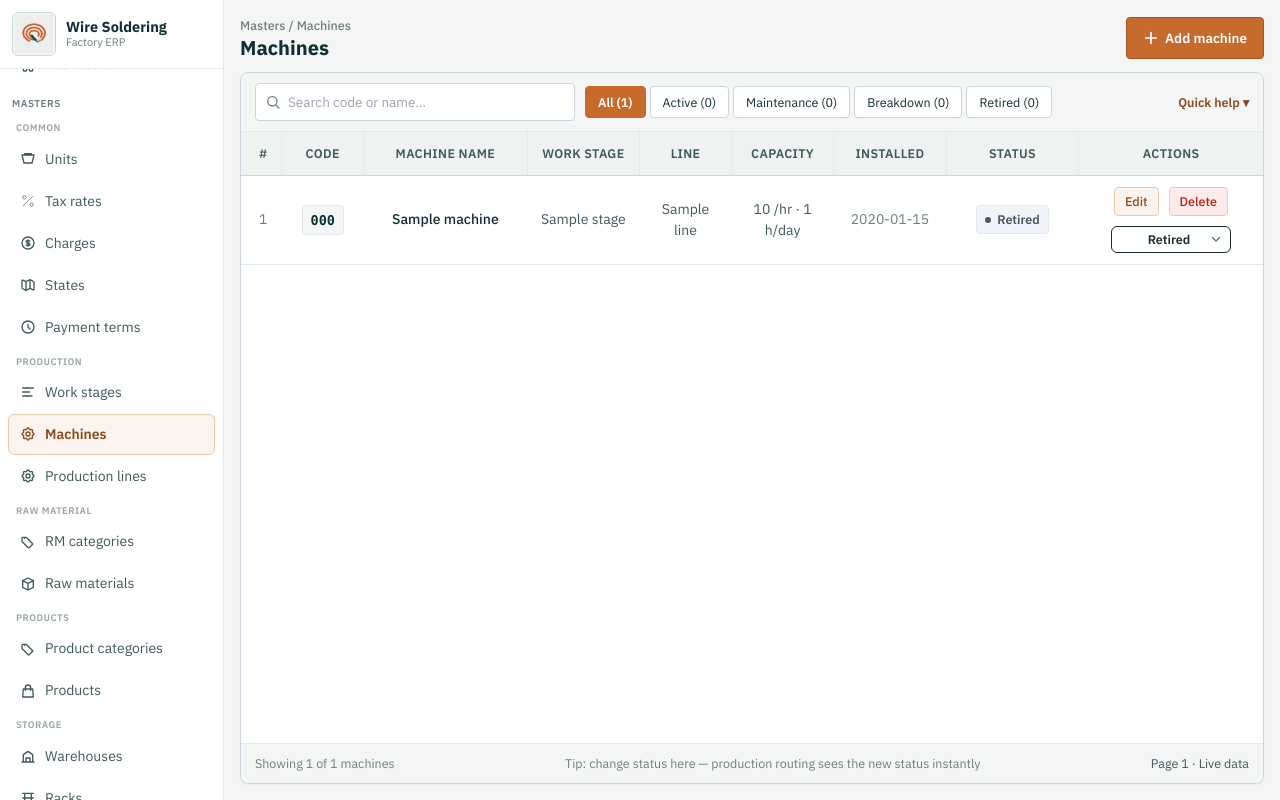
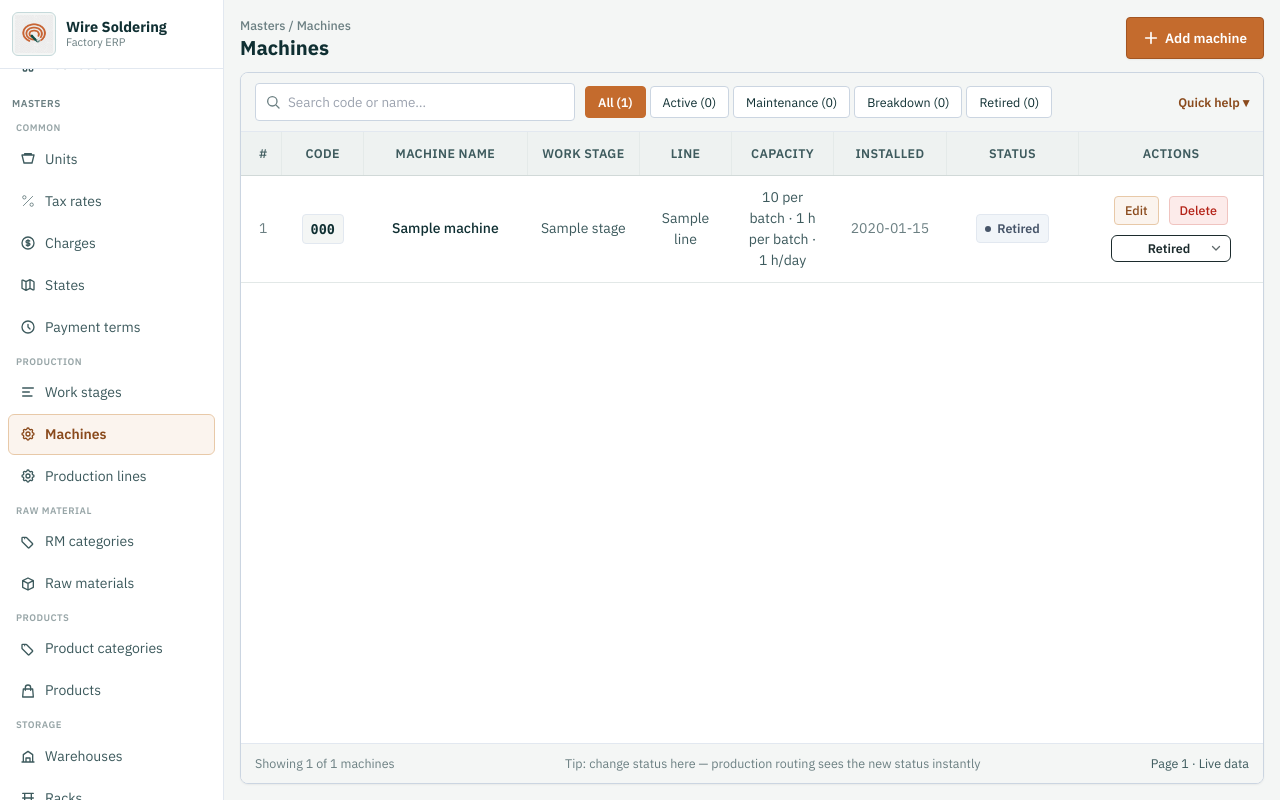
Before and after one commit to ivronak/wire_soldering, a Flask app: page /machines in a window 1280 px wide. Run offline with Flask 3, Linux system fonts and the light colour scheme; tables that the repository leaves empty hold one stand-in row (values such as "Sample post"); some libraries are stand-ins or nearby versions.

Commit message:
Batch 8 (C8a + C9 phase 1): machine batch capacity + hours per batch (per-hour derived), furnace lots from batch capacity, Melting start needs reason when furnace not full + same-alloy suggestion
Co-Authored-By: Claude Sonnet 5.5 <noreply@anthropic.com>

```diff
--- a/app/machines/routes.py
+++ b/app/machines/routes.py
@@ -39,13 +39,25 @@ def machines_list():
     )
 
 
-def read_capacity():
-    # Capacity ke teen number padho: ek ghante me kitna, kis unit me, din me kitne ghante. (values, error) wapas deta hai.
+def read_capacity(work_stage=None):
+    # Capacity ke number padho: ek ghante me kitna, kis unit me, din me kitne ghante. (values, error) wapas deta hai.
+    # C8a: batch stage (furnace) ki machine me "Batch capacity" + "Hours per batch" bhi aate hain; tab per-hour apne aap = capacity / hours.
     per_hour = request.form.get('capacity_per_hour', type=float)
     unit_id = request.form.get('capacity_unit_id', type=int)
     hours = request.form.get('hours_per_day', type=float)
+    batch_kg = request.form.get('batch_capacity', type=float)
+    batch_hours = request.form.get('hours_per_batch', type=float)
     if hours is None:
         hours = 8
+    is_batch = bool(work_stage is not None and work_stage.is_batch)
+    if not is_batch:
+        batch_kg = batch_hours = None            # continuous machine: batch numbers ka matlab nahi
+    elif (batch_kg is None) != (batch_hours is None):
+        return None, "Fill both Batch capacity and Hours per batch, or leave both empty."
+    elif batch_kg is not None:
+        if batch_kg <= 0 or batch_hours <= 0:
+            return None, "Batch capacity and Hours per batch must be more than 0."
+        per_hour = round(batch_kg / batch_hours, 4)
     if per_hour is not None and per_hour <= 0:
         return None, "Output per hour must be more than 0."
     if per_hour is not None and not unit_id:
@@ -54,7 +66,7 @@ def read_capacity():
         return None, "Choose a valid unit."
     if not (0 < hours <= 24):
         return None, "Working hours per day must be between 0 and 24."
-    return {"per_hour": per_hour, "unit_id": unit_id if per_hour is not None else None, "hours": hours}, None
+    return {"per_hour": per_hour, "unit_id": unit_id if per_hour is not None else None, "hours": hours, "batch_kg": batch_kg, "batch_hours": batch_hours}, None
 
 
 @machines_bp.route("/machines/add", methods=['POST'])
@@ -76,7 +88,7 @@ def machines_add():
         return redirect(url_for('machines.machines_list'))
 
     work_stage = WorkStage.query.get_or_404(work_stage_id)
-    cap, cap_error = read_capacity()
+    cap, cap_error = read_capacity(work_stage)
     if cap_error:
         flash(cap_error, "error")
         return redirect(url_for('machines.machines_list'))
@@ -90,6 +102,7 @@ def machines_add():
             existing.line_id = line_id
             existing.capacity =  capacity
             existing.capacity_per_hour, existing.capacity_unit_id, existing.hours_per_day = cap["per_hour"], cap["unit_id"], cap["hours"]
+            existing.batch_capacity_kg, existing.hours_per_batch = cap["batch_kg"], cap["batch_hours"]
             existing.installed_date = installed_date
             existing.status =  status
             db.session.commit()
@@ -107,6 +120,8 @@ def machines_add():
         capacity_per_hour=cap["per_hour"],
         capacity_unit_id=cap["unit_id"],
         hours_per_day=cap["hours"],
+        batch_capacity_kg=cap["batch_kg"],
+        hours_per_batch=cap["batch_hours"],
         installed_date=installed_date,
         status=status,
         is_deleted=False,
@@ -147,7 +162,7 @@ def machines_edit(machine_id):
         return redirect(url_for('machines.machines_list'))
 
     work_stage = WorkStage.query.get_or_404(work_stage_id)
-    cap, cap_error = read_capacity()
+    cap, cap_error = read_capacity(work_stage)
     if cap_error:
         flash(cap_error, "error")
         return redirect(url_for('machines.machines_list'))
@@ -157,6 +172,7 @@ def machines_edit(machine_id):
     m.line_id = line_id
     m.capacity = capacity
     m.capacity_per_hour, m.capacity_unit_id, m.hours_per_day = cap["per_hour"], cap["unit_id"], cap["hours"]
+    m.batch_capacity_kg, m.hours_per_batch = cap["batch_kg"], cap["batch_hours"]
     m.status = status
     m.installed_date = installed_date
     db.session.commit()
--- a/app/machines/templates/machines.html
+++ b/app/machines/templates/machines.html
@@ -259,6 +259,8 @@
                       data-per-hour="{{ m.capacity_per_hour if m.capacity_per_hour else '' }}"
                       data-unit-id="{{ m.capacity_unit_id or '' }}"
                       data-hours="{{ m.hours_per_day if m.hours_per_day else 8 }}"
+                      data-batch-kg="{{ m.batch_capacity_kg if m.batch_capacity_kg else '' }}"
+                      data-batch-hours="{{ m.hours_per_batch if m.hours_per_batch else '' }}"
                       data-installed="{{ m.installed_date or '' }}"
                       data-status="{{ m.status }}">
                       Edit
@@ -365,7 +367,7 @@
             class="w-full px-2.5 py-2.5 text-[14.5px] border border-slate-300 rounded bg-white focus:ring-1 focus:ring-copper focus:border-copper">
             <option value="">Select work stage</option>
             {% for s in stages %}
-            <option value="{{ s.id }}">{{ s.code }} — {{ s.name }}</option>
+            <option value="{{ s.id }}" data-batch="{{ 1 if s.is_batch else 0 }}">{{ s.code }} — {{ s.name }}</option>
             {% endfor %}
           </select>
         </div>
@@ -390,7 +392,22 @@
               {% for u in units %}<option value="{{ u.id }}">{{ u.code }}</option>{% endfor %}
             </select>
           </div>
-          <p class="text-[11.5px] text-ink-faint mt-1">How much this machine can make in one hour. Used to plan production time.</p>
+          <p class="text-[11.5px] text-ink-faint mt-1" id="machine-per-hour-help">How much this machine can make in one hour. Used to plan production time.</p>
+        </div>
+        {# C8a: sirf batch stage (furnace / mixer) ki machine me — ek melt me kitna aur ek batch me kitne ghante; per-hour inse apne aap banta hai #}
+        <div id="machine-batch-box" class="hidden rounded border border-copper-border bg-copper-soft p-3 space-y-3">
+          <div>
+            <label for="machine-batch-kg" class="block text-[12.5px] font-semibold text-ink mb-1">Batch capacity (per melt)</label>
+            <input type="number" id="machine-batch-kg" name="batch_capacity" min="0" step="any" placeholder="e.g. 500" autocomplete="off"
+              class="w-full px-2.5 py-2.5 text-[14.5px] border border-slate-300 rounded bg-white focus:ring-1 focus:ring-copper focus:border-copper" />
+            <p class="text-[11.5px] text-ink-faint mt-1">The most this machine can melt or mix in one go, in the unit chosen above (for example 500 KG).</p>
+          </div>
+          <div>
+            <label for="machine-batch-hours" class="block text-[12.5px] font-semibold text-ink mb-1">Hours per batch</label>
+            <input type="number" id="machine-batch-hours" name="hours_per_batch" min="0" step="any" placeholder="e.g. 5" autocomplete="off"
+              class="w-full px-2.5 py-2.5 text-[14.5px] border border-slate-300 rounded bg-white focus:ring-1 focus:ring-copper focus:border-copper" />
+            <p class="text-[11.5px] text-ink-faint mt-1">How long one full batch takes. Output per hour is worked out from these two numbers (500 / 5 = 100 per hour).</p>
+          </div>
         </div>
         <div>
           <label for="machine-hours" class="block text-[12.5px] font-semibold text-ink mb-1">Working hours per day</label>
@@ -489,6 +506,25 @@
     retired: { label: 'Retired', classes: 'bg-neutral-bg text-neutral border-neutral-border', dot: 'bg-neutral' }
   };
 
+  // C8a: Work stage "Batch stage" ho to Batch capacity + Hours per batch dikhao; Output per hour tab apne aap (capacity / hours) aur lock
+  function syncBatchBox() {
+    var sel = document.getElementById('machine-stage');
+    var opt = sel.options[sel.selectedIndex];
+    var isBatch = !!opt && opt.getAttribute('data-batch') === '1';
+    var kg = parseFloat(document.getElementById('machine-batch-kg').value), hrs = parseFloat(document.getElementById('machine-batch-hours').value);
+    var perHour = document.getElementById('machine-per-hour');
+    document.getElementById('machine-batch-box').classList.toggle('hidden', !isBatch);
+    var derived = isBatch && kg > 0 && hrs > 0;
+    perHour.readOnly = derived;
+    perHour.style.background = derived ? '#F2F4F7' : '';
+    if (derived) perHour.value = Math.round(kg / hrs * 10000) / 10000;
+    document.getElementById('machine-per-hour-help').textContent = derived ? 'Worked out from Batch capacity and Hours per batch.' : 'How much this machine can make in one hour. Used to plan production time.';
+  }
+  ['machine-stage', 'machine-batch-kg', 'machine-batch-hours'].forEach(function (id) {
+    var el = document.getElementById(id);
+    el.addEventListener(id === 'machine-stage' ? 'change' : 'input', syncBatchBox);
+  });
+
   function openModal() {
     modal.classList.remove('hidden');
     modal.setAttribute('aria-hidden', 'false');
@@ -498,6 +534,7 @@
     modal.classList.add('hidden');
     modal.setAttribute('aria-hidden', 'true');
     form.reset();
+    syncBatchBox();
   }
   var addAction = "{{ url_for('machines.machines_add') }}";
   var modalTitle = document.getElementById('modal-title');
@@ -506,6 +543,7 @@
     form.action = addAction;
     modalTitle.textContent = 'Add machine';
     form.reset();
+    syncBatchBox();
     openModal();
   }
 
@@ -520,6 +558,9 @@
     document.getElementById('machine-per-hour').value = btn.getAttribute('data-per-hour') || '';
     document.getElementById('machine-unit').value = btn.getAttribute('data-unit-id') || '';
     document.getElementById('machine-hours').value = btn.getAttribute('data-hours') || '8';
+    document.getElementById('machine-batch-kg').value = btn.getAttribute('data-batch-kg') || '';
+    document.getElementById('machine-batch-hours').value = btn.getAttribute('data-batch-hours') || '';
+    syncBatchBox();
     document.getElementById('machine-installed').value = btn.getAttribute('data-installed') || '';
     document.getElementById('machine-status').value = btn.getAttribute('data-status') || 'active';
     openModal();
--- a/app/routing/routes.py
+++ b/app/routing/routes.py
@@ -14,6 +14,7 @@ from app.production_orders.planning import next_working_day
 from app.production_orders.stage_material import gap_text, stage_material_gap
 from app.routing.pcs import pcs_mode, spools_made, to_pcs
 from app.production_orders.scheduler import now_ist, today_ist
+from app.routing.batch import melt_plan
 from app.routing.busy import busy_machines
 from app.routing.handoff import metal_wait, stage_clash
 
@@ -123,6 +124,10 @@ def stage_plan(order, stage):
              "unit": l.raw_material.base_unit.code if l.raw_material and l.raw_material.base_unit else ""} for l in lines]
     lots = []
     cap = stage.capacity_per_hour or 0
+    lot_hours = None
+    mp = melt_plan(order, stage, batch_kg)          # C8a: machine me batch capacity bhari ho to lot = wahi (aur har lot ke ghante)
+    if mp is not None:
+        cap, lot_hours = mp["cap"], mp["hours"]
     if stage.work_stage and stage.work_stage.is_batch and cap > 0 and batch_kg > 0:
         count = math.ceil(batch_kg / cap - 1e-9)
         left = batch_kg
@@ -132,7 +137,15 @@ def stage_plan(order, stage):
             lots.append({"n": n, "kg": kg, "mats": [{"name": m["name"], "qty": round(m["qty"] * kg / batch_kg, 3), "unit": m["unit"]} for m in mats]})
     if not mats and not lots:
         return None
-    return {"materials": mats, "lots": lots, "lot_kg": cap if lots else None}
+    return {"materials": mats, "lots": lots, "lot_kg": cap if lots else None, "lot_hours": lot_hours,
+            "unused_kg": mp["unused_kg"] if mp else 0, "suggest": mp["suggest"] if mp else []}
+
+
+def waste_payload(mp):
+    # C8a: melt_plan ka JS ke liye rup; furnace poori bhar rahi ho (unused 0) to None
+    if mp is None or mp["unused_kg"] <= 0.0005:
+        return None
+    return {"cap": mp["cap"], "melts": len(mp["lots"]), "unused": mp["unused_kg"], "machine": mp["machine"], "suggest": mp["suggest"]}
 
 
 def wait_payload(wait):
@@ -340,6 +353,8 @@ def routing_list():
             "clash": (stage_clash(o, cur, clash_orders) or {}).get("message") if cur.status == "Pending" else None,
             # C12: Melting ke baad garam maal kab se ruka hai (Work Stage me limit bhari ho to); limit paar ho to Start par wajah likhni padti hai
             "wait": wait_payload(metal_wait(o, cur)),
+            # C8a: furnace poori nahi bhar rahi (capacity waste) — Melting Start par wajah likhni padti hai; suggestion me same-alloy orders
+            "waste": waste_payload(melt_plan(o, cur, order_batch_kg(o))) if cur.status == "Pending" and side is None else None,
         }
         # C7: Pending stage ka maal poora issue nahi hua to card par laal alert (Start tab tak block rehta hai)
         if cur.status == "Pending":
@@ -460,6 +475,13 @@ def routing_start(stage_id):
         flash(f"{stage.stage_name} cannot start yet: the metal from {wait['prev_name']} has waited {round(wait['minutes'])} min (limit {wait['limit']} min). "
               f"Write what was done (for example re-heated) in the Start form.", "error")
         return _back()
+    # C8a: furnace (batch machine) poori nahi bhar rahi to Start tabhi hoga jab wajah (kam se kam 3 akshar) likhi ho; wajah stage notes me jaati hai
+    waste = waste_payload(melt_plan(order, stage, order_batch_kg(order))) if side_stage_info(order, stage) is None else None
+    waste_reason = (request.form.get("waste_reason") or "").strip()[:100]
+    if waste is not None and len(waste_reason) < 3:
+        flash(f"{stage.stage_name} cannot start yet: the furnace holds {waste['cap']:g} KG per melt but this order fills {waste['melts'] * waste['cap'] - waste['unused']:g} KG "
+              f"({waste['unused']:g} KG unused). Write the reason in the Start form (for example no other order of the same alloy is ready).", "error")
+        return _back()
     started_at, error = _read_when("started_at")
     if error:
         flash(error, "error")
@@ -487,6 +509,8 @@ def routing_start(stage_id):
     notes = (request.form.get("notes") or "").strip()
     if clash is not None:
         notes = (notes + " | " if notes else "") + f"Timing clash overridden ({clash['machine_name']} due for {clash['other_order']}): {clash_reason}"
+    if waste is not None:
+        notes = (notes + " | " if notes else "") + f"Furnace not full ({waste['unused']:g} KG unused): {waste_reason}"
     if wait is not None and wait["over"]:
         notes = (notes + " | " if notes else "") + f"Metal waited {round(wait['minutes'])} min (limit {wait['limit']}): {rewait_reason}"
     if machine_note:
```
Also changed, not shown: app/models.py (+8 -1 lines), app/routing/batch.py (added, +61 -0 lines), app/routing/templates/routing.html (+16 -1 lines), demo_changes_2026_11_16.md (+8 -0 lines), migrations/versions/d8f4b1c6e2a9_machine_batch_capacity.py (added, +26 -0 lines), tracker.md (+2 -1 lines).
